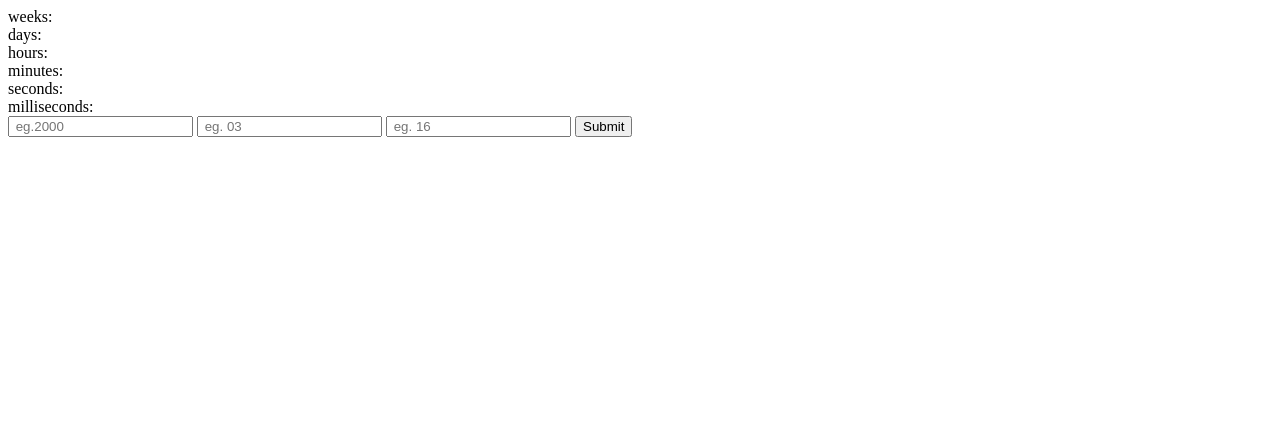
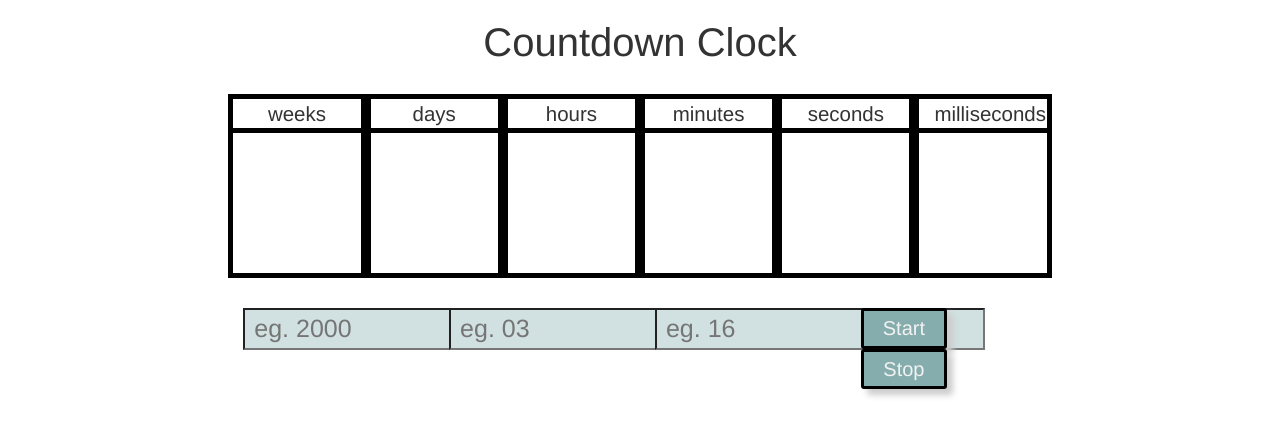
Before and after one commit to habudala/MyCountDownDesign, a plain HTML site: page index.html in a window 1280 px wide. Drawn offline with nearby package versions, Linux system fonts and the light colour scheme.

Commit message:
My Final Countdown Clock
Created a countdown clock in which the user puts in their date and hits
start to count down. Also added a button to pause the countdown and the
start back again.

```diff
--- /dev/null
+++ b/css/reset.css
@@ -0,0 +1,48 @@
+/* http://meyerweb.com/eric/tools/css/reset/
+   v2.0 | 20110126
+   License: none (public domain)
+*/
+
+html, body, div, span, applet, object, iframe,
+h1, h2, h3, h4, h5, h6, p, blockquote, pre,
+a, abbr, acronym, address, big, cite, code,
+del, dfn, em, img, ins, kbd, q, s, samp,
+small, strike, strong, sub, sup, tt, var,
+b, u, i, center,
+dl, dt, dd, ol, ul, li,
+fieldset, form, label, legend,
+table, caption, tbody, tfoot, thead, tr, th, td,
+article, aside, canvas, details, embed,
+figure, figcaption, footer, header, hgroup,
+menu, nav, output, ruby, section, summary,
+time, mark, audio, video {
+	margin: 0;
+	padding: 0;
+	border: 0;
+	font-size: 100%;
+	font: inherit;
+	vertical-align: baseline;
+}
+/* HTML5 display-role reset for older browsers */
+article, aside, details, figcaption, figure,
+footer, header, hgroup, menu, nav, section {
+	display: block;
+}
+body {
+	line-height: 1;
+}
+ol, ul {
+	list-style: none;
+}
+blockquote, q {
+	quotes: none;
+}
+blockquote:before, blockquote:after,
+q:before, q:after {
+	content: '';
+	content: none;
+}
+table {
+	border-collapse: collapse;
+	border-spacing: 0;
+}
--- /dev/null
+++ b/css/style.css
@@ -0,0 +1,35 @@
+body {margin:0px;
+	  padding:0px;
+	  }
+h1 {text-align:center;
+	   font-size:40px;}
+#year,#month,#date {font-size: 25px;
+					background-color:#d1e0e0;
+					color:#3d5c5c;}
+
+#btn1,#btn2{ padding:3px;
+			 width:49%;
+			border: 3px solid black;
+			border-radius:3px;
+			text-align:center;
+			font-size:20px;
+			background-color:#85adad;
+			color:#f2f2f2;
+			box-shadow: 6px 6px 6px #cccccc;}
+
+/*font-family: 'Orbitron', sans-serif;
+*/
+.num {text-align:center;
+	line-height:150px;
+	font-family: 'Orbitron', sans-serif;
+	font-size:3vw;
+	border:5px solid black;
+	height:150px;}
+
+.desc {text-align:center;
+	font-size:1.6vw;
+	border:5px solid black;
+	border-bottom:none;}
+
+.cont2 { padding-top:20px; }
+.cont4 {padding-top:30px;}
--- a/index.html
+++ b/index.html
@@ -1,77 +1,114 @@
 <!DOCTYPE html>
 <html>
 <head>
+	<meta charset="UTF-8">
 	<title>Updated Countdown Clock (Own Design)</title>
+	<link href='https://fonts.googleapis.com/css?family=Orbitron:400,700' rel='stylesheet' type='text/css'>
+
+	<link rel="stylesheet" href="https://maxcdn.bootstrapcdn.com/bootstrap/3.3.6/css/bootstrap.min.css" integrity="sha384-1q8mTJOASx8j1Au+a5WDVnPi2lkFfwwEAa8hDDdjZlpLegxhjVME1fgjWPGmkzs7" crossorigin="anonymous">
+
+	<link rel="stylesheet" type="text/css" href="css/style.css">
 </head>
 <body>
+	<div class="continer">
+		<div class="row1">
+			<h1> Countdown Clock</h1>
+		</div>
 
-	weeks:<div id="week"></div>
-	days:<div id="day"></div>
-	hours:<div id="hour"></div>
-	minutes:<div id="minute"></div>
-	seconds:<div id="second"></div>
-	milliseconds:<div id="msecond"></div>
+		<div class="row2">
+
+			<div class=" cont2 col-lg-8 col-lg-offset-2 col-md-8 col-md-offset-2 col-sm-10 col-sm-offset-1 col-xs-12">
+
+				<div class=" desc col-lg-2 col-md-2 col-sm-2  col-xs-2 ">
+				weeks
+				</div>
+				<div class=" desc col-lg-2 col-md-2 col-sm-2  col-xs-2 ">
+				days
+				</div>
+				<div class=" desc col-lg-2 col-md-2 col-sm-2  col-xs-2 ">
+				hours
+				</div>
+				<div class=" desc col-lg-2 col-md-2 col-sm-2  col-xs-2 ">
+				minutes
+				</div>
+				<div class=" desc col-lg-2 col-md-2 col-sm-2  col-xs-2 ">
+				seconds
+				</div>
+				<div class=" desc col-lg-2 col-md-2 col-sm-2  col-xs-2 ">
+				milliseconds
+				</div>
+
+			</div>
 
 
-	<form id="form" onsubmit="return trial();">
-		<input type="text" id="year" placeholder=" eg.2000"/>
-		<input type="text" id="month" placeholder=" eg. 03"/>
-		<input type="text" id="date" placeholder=" eg. 16"/>
-
-		<input type="submit" id="btn"/>
-	</form>
-
-	<script>
 
 
-		var yearInput;
-		var monthInput;
-		var dateInput;
-		var then;
-		var now;
-		var millisecondsLeft;
-		var secondsLeft;
-		var minutesLeft;
-		var hoursLeft;
-		var daysLeft;
-		var weeksLeft;
+		</div>
+
+		<div class="row3">
+
+			<div class=" col-lg-8 col-lg-offset-2 col-md-8 col-md-offset-2 col-sm-10 col-sm-offset-1 col-xs-12">
+
+				<div class=" num col-lg-2 col-md-2 col-sm-2  col-xs-2 ">
+					<div id="week"></div>
+				</div>
+				<div class=" num col-lg-2 col-md-2 col-sm-2  col-xs-2 ">
+					<div id="day"></div>
+				</div>
+				<div class=" num col-lg-2 col-md-2 col-sm-2  col-xs-2 ">
+					<div id="hour"></div>
+				</div>
+				<div class=" num col-lg-2 col-md-2 col-sm-2  col-xs-2 ">
+					<div id="minute"></div>
+				</div>
+				<div class=" num col-lg-2 col-md-2 col-sm-2  col-xs-2 ">
+					<div id="second"></div>
+				</div>
+				<div class=" num col-lg-2 col-md-2 col-sm-2  col-xs-2 ">
+					<div id="msecond"></div>
+				</div>
+
+			</div>
+
+		</div>
+
+		<div class="row4">
+
+			<div class=" cont4 col-lg-8 col-lg-offset-2 col-md-8 col-md-offset-2 col-sm-10 col-sm-offset-1 col-xs-12">
+
+				<div class="col-lg-3 col-md-3 col-sm-3 col-xs-12">
+					<input type="text" id="year" placeholder=" eg. 2000"/>
+				</div>
+				<div class="col-lg-3 col-md-3 col-sm-3 col-xs-12">
+					<input type="text" id="month" placeholder=" eg. 03"/>
+				</div>
+				<div class="col-lg-3 col-md-3 col-sm-3 col-xs-12">
+					<input type="text" id="date" placeholder=" eg. 16"/>
+				</div>
+
+				<div class="col-lg-3 col-md-3 col-sm-3 col-xs-12">
+					<input type="button" id="btn1" value="Start"/>
+					<input type="button" id="btn2" value="Stop"/>
+				</div>
+
+			</div>
+		</div>
+
+	</div> <!-- container -->
 
 
-		function trial (){
 
-			 yearInput = document.getElementById("year").value;
-			 monthInput = document.getElementById("month").value;
-			 dateInput = document.getElementById("date").value;
-			 now = new Date();
-			 calcFunction(yearInput, monthInput, dateInput);
-			 // var then = new Date (yearInput + "/" + monthInput + "/" + dateInput);
 
-			 diff = then.getTime() - now.getTime();
-
-			 millisecondsLeft = diff % 1000;
-			 secondsLeft = Math.round(diff / 1000) % 60;
-			 minutesLeft = Math.round(diff / 1000 / 60) % 60;
-			 hoursLeft = Math.round(diff / 1000 / 60 / 60) % 24;
-			 daysLeft = Math.round(diff / 1000 / 60 / 60 / 24 % 7);
-			 weeksLeft = Math.round(diff / 1000 / 60 / 60 / 24 / 7);
-
-			  document.getElementById("msecond").innerHTML = millisecondsLeft;
-			  document.getElementById("second").innerHTML = secondsLeft;
-			  document.getElementById("minute").innerHTML = minutesLeft;
-			  document.getElementById("hour").innerHTML = hoursLeft;
-			  document.getElementById("day").innerHTML = daysLeft;
-			  document.getElementById("week").innerHTML = weeksLeft
-
-			  setInterval(trial, 1);
-
-			  return false;
-		}
-
-		function calcFunction (x,y,z) {
-			 then = new Date (x + "/" + y + "/" + z);
-			 return then
-		}
-
-	</script>
+		<script src="scripts/script.js"></script>
 </body>
 </html>
+
+
+
+
+<!-- <div id="week"></div>
+			<div id="day"></div>
+			<div id="hour"></div>
+			<div id="minute"></div>
+			<div id="second"></div>
+			<div id="msecond"></div> -->
--- /dev/null
+++ b/scripts/script.js
@@ -0,0 +1,55 @@
+
+
+		document.getElementById("btn1").addEventListener("click", timer);
+		document.getElementById("btn2").addEventListener("click", stop);
+
+		var yearInput;
+		var monthInput;
+		var dateInput;
+		var then;
+		var now;
+		var millisecondsLeft;
+		var secondsLeft;
+		var minutesLeft;
+		var hoursLeft;
+		var daysLeft;
+		var weeksLeft;
+		var intervalId;
+
+
+		function counter () {
+
+			 yearInput = document.getElementById("year").value;
+			 monthInput = document.getElementById("month").value;
+			 dateInput = document.getElementById("date").value;
+			 now = new Date();
+			 calcFunction(yearInput, monthInput, dateInput);
+			 // var then = new Date (yearInput + "/" + monthInput + "/" + dateInput);
+
+			 diff = then.getTime() - now.getTime();
+
+			 millisecondsLeft = diff % 1000;
+			 secondsLeft = Math.round(diff / 1000) % 60;
+			 minutesLeft = Math.round(diff / 1000 / 60) % 60;
+			 hoursLeft = Math.round(diff / 1000 / 60 / 60) % 24;
+			 daysLeft = Math.round(diff / 1000 / 60 / 60 / 24 % 7);
+			 weeksLeft = Math.round(diff / 1000 / 60 / 60 / 24 / 7);
+
+			 document.getElementById("msecond").innerHTML = millisecondsLeft;
+			 document.getElementById("second").innerHTML = secondsLeft;
+			 document.getElementById("minute").innerHTML = minutesLeft;
+			 document.getElementById("hour").innerHTML = hoursLeft;
+			 document.getElementById("day").innerHTML = daysLeft;
+			 document.getElementById("week").innerHTML = weeksLeft
+
+
+		}
+
+		function calcFunction (x,y,z) {
+			 then = new Date (x + "/" + y + "/" + z);
+			 return then
+		}
+
+		 function timer() { intervalId = setInterval(counter, 1); }
+
+		function stop() { clearInterval(intervalId); }
```
